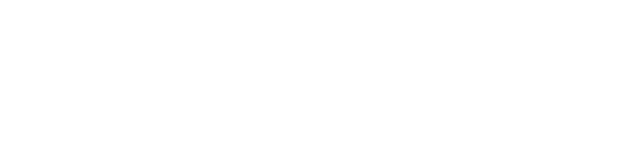
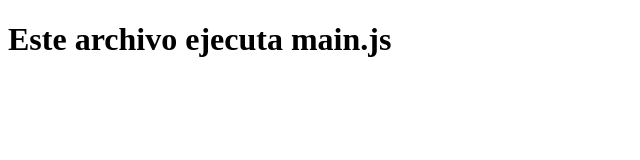
Before and after one commit to Josevic/curso_javascript, a plain HTML site: page index.html in a window 1280 px wide. Shown: the whole page, without its empty margins (0-640 px from the left). Drawn offline with Linux system fonts and the light colour scheme.

Commit message:
Se añade linea 10 al archivo index.html

```diff
--- a/index.html
+++ b/index.html
@@ -7,5 +7,6 @@
   </head>
   <body>
     <script src="main.js"></script>
+    <h1>Este archivo ejecuta main.js</h1>
   </body>
 </html>
```
